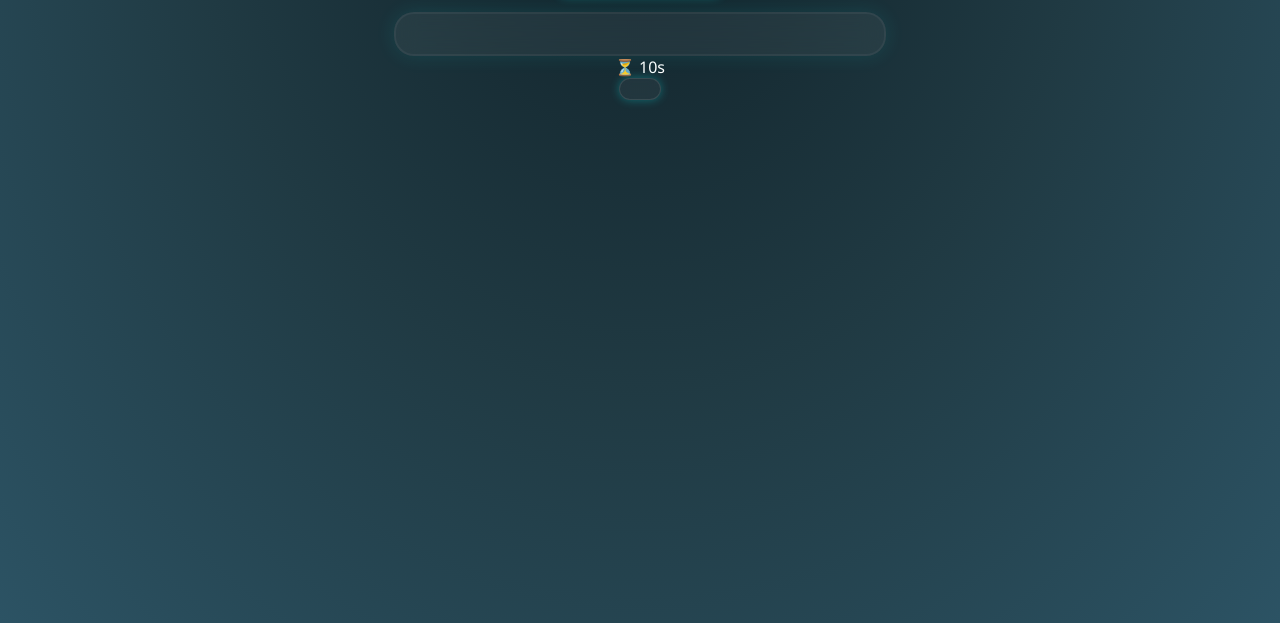
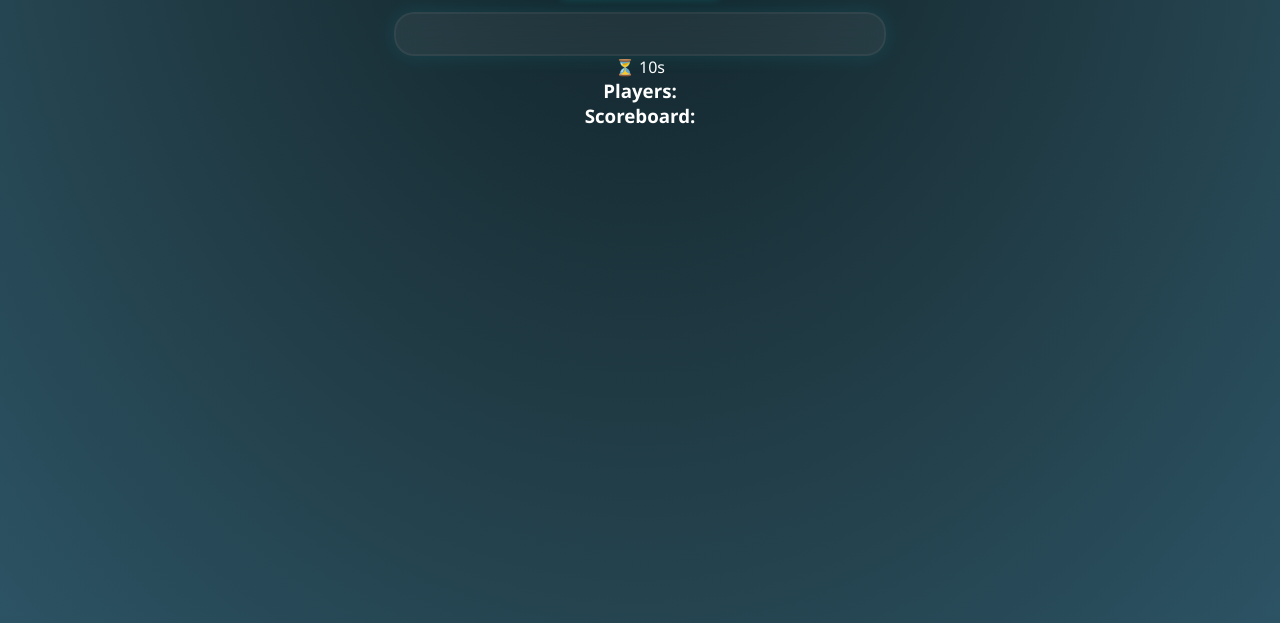
Before and after one commit to Calciferr-sudo/bingo-multiplayer, a plain HTML site: page index.html in a window 1280 px wide. Shown: the part 177-800 px from the top of the page. Drawn offline with nearby package versions, Linux system fonts and the light colour scheme.

Commit message:
Update index.html

```diff
--- a/index.html
+++ b/index.html
@@ -5,8 +5,7 @@
   <meta name="viewport" content="width=device-width, initial-scale=1.0"/>
   <title>Multiplayer Bingo Game</title>
 
-  <!-- 🎨 Stylish CSS -->
-  <style>
+   <style>
     * {
       box-sizing: border-box;
       padding: 0;
@@ -129,15 +128,18 @@
   <div id="message">Connecting...</div>
   <div id="board"></div>
   <div id="countdown">⏳ 10s</div>
+
+  <h3>Players:</h3>
   <ul id="playerList"></ul>
+
+  <h3>Scoreboard:</h3>
   <ul id="scoreboard"></ul>
-  <div id="message"></div>
+
   <button id="playAgain" style="display:none;">Play Again</button>
 
+  <div id="confetti" style="position: fixed; inset: 0; pointer-events: none; display: none;"></div>
 
-  <div id="confetti" style="position: fixed; inset: 0; pointer-events: none; display: none;"></div>
   <!-- Socket.IO -->
-
   <script src="https://cdn.socket.io/4.7.2/socket.io.min.js"></script>
   <script src="script.js"></script>
 
```
